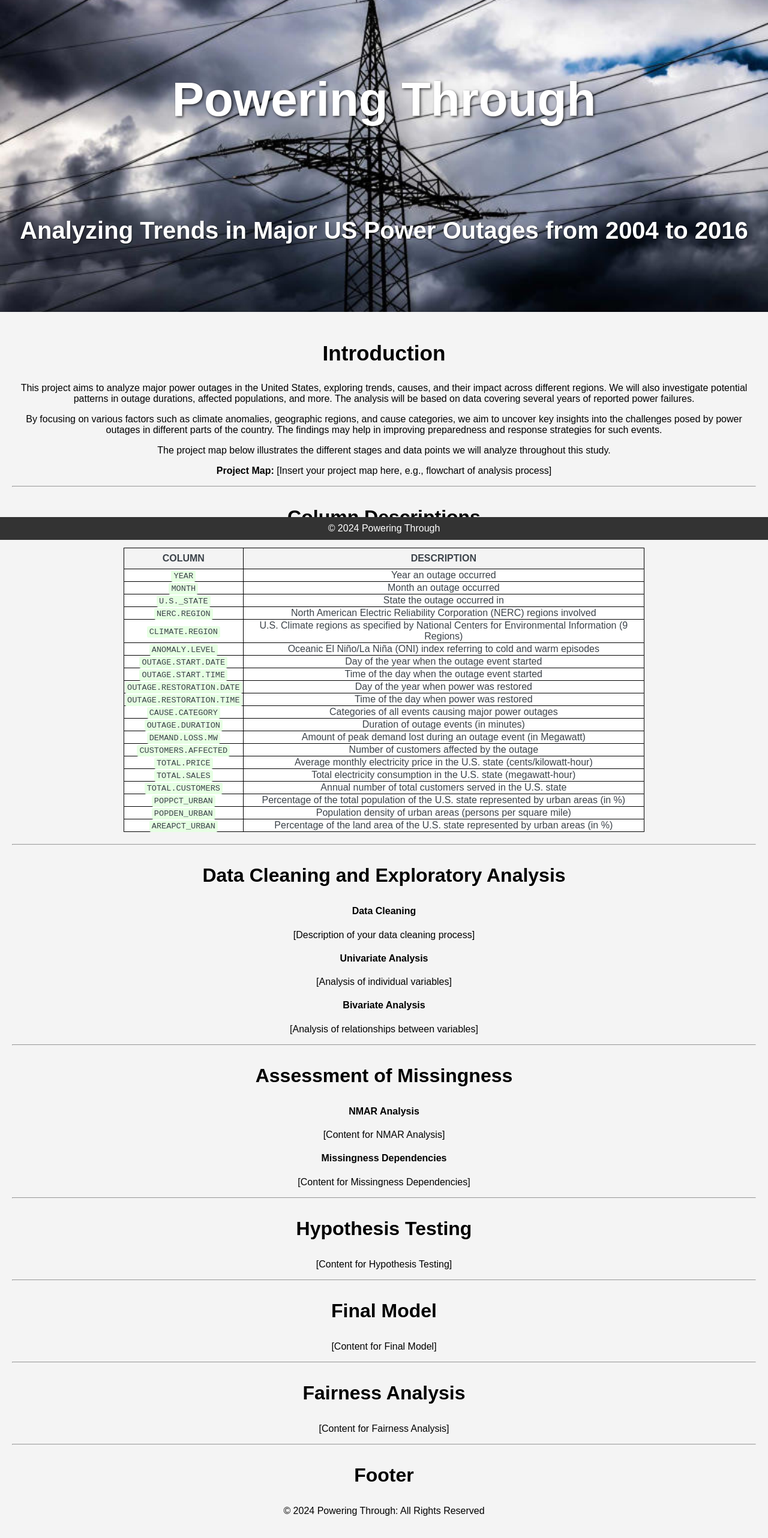
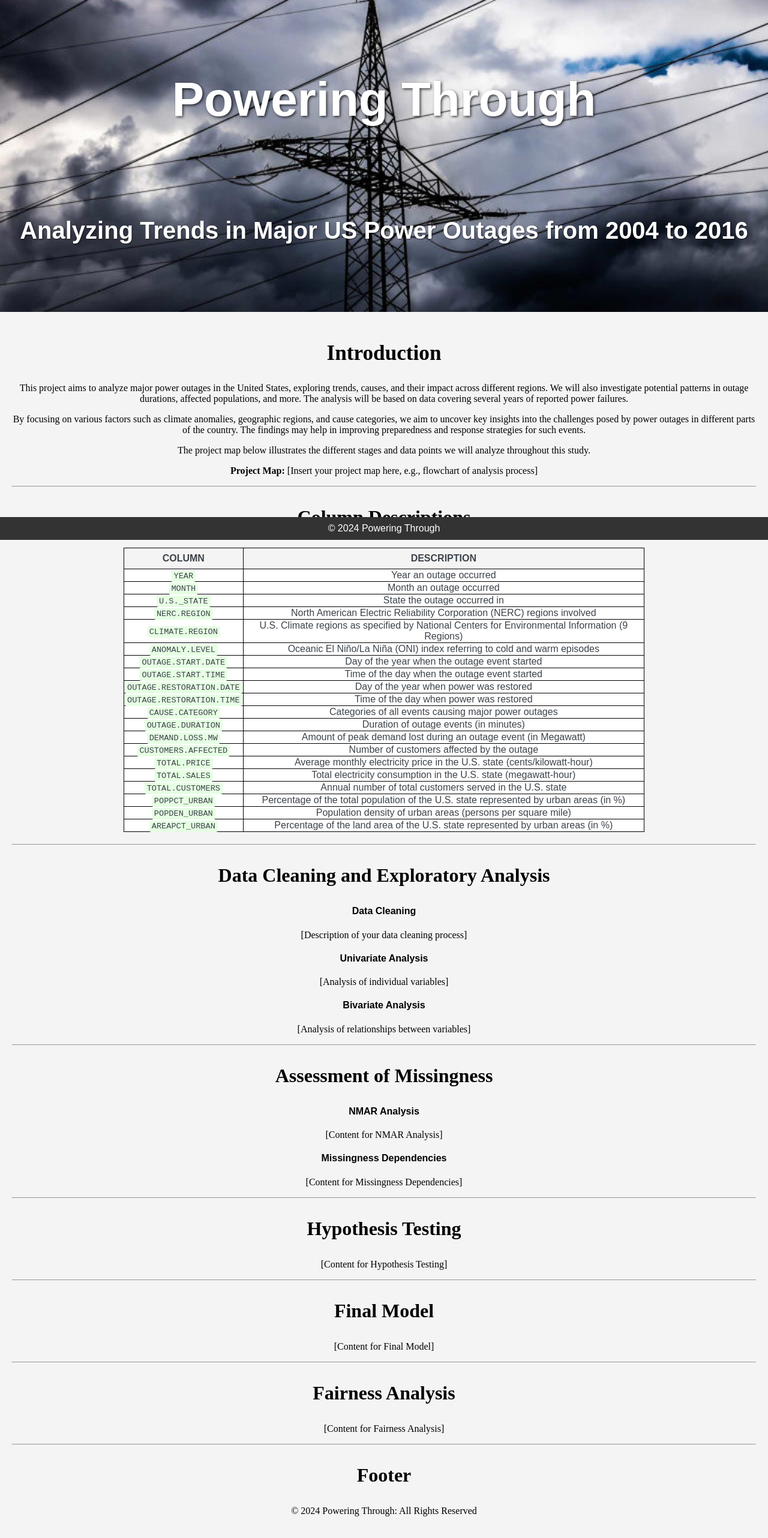
Before and after one commit to andiigonzalez/Power_Outage_Analysis, a Jekyll site: the page built from index.md, in a window 1280 px wide. Shown: the whole page at 60% size. Built offline with Jekyll 4.4.1, drawn with Linux system fonts in a browser that asks for light colours.

Commit message:
Update custom.css

```diff
--- a/assets/css/custom.css
+++ b/assets/css/custom.css
@@ -18,15 +18,21 @@ h2, h3, h4, h5, h6 {
 
 /* Specific font sizes for each header */
 h1 {
+  font-family: serif;
   font-size: 2.5em !important; /* Larger size for h1 */
 }
 
 h2 {
+  font-family: serif;
   font-size: 2.2em !important; /* Slightly larger size for h2 */
 }
 
 h3 {
+  font-family: serif;
   font-size: 2em !important;   /* Larger size for h3 */
+}
+p, ul, ol, li {
+  font-family: serif;
 }
 
 /* Custom Banner Styles */
```
